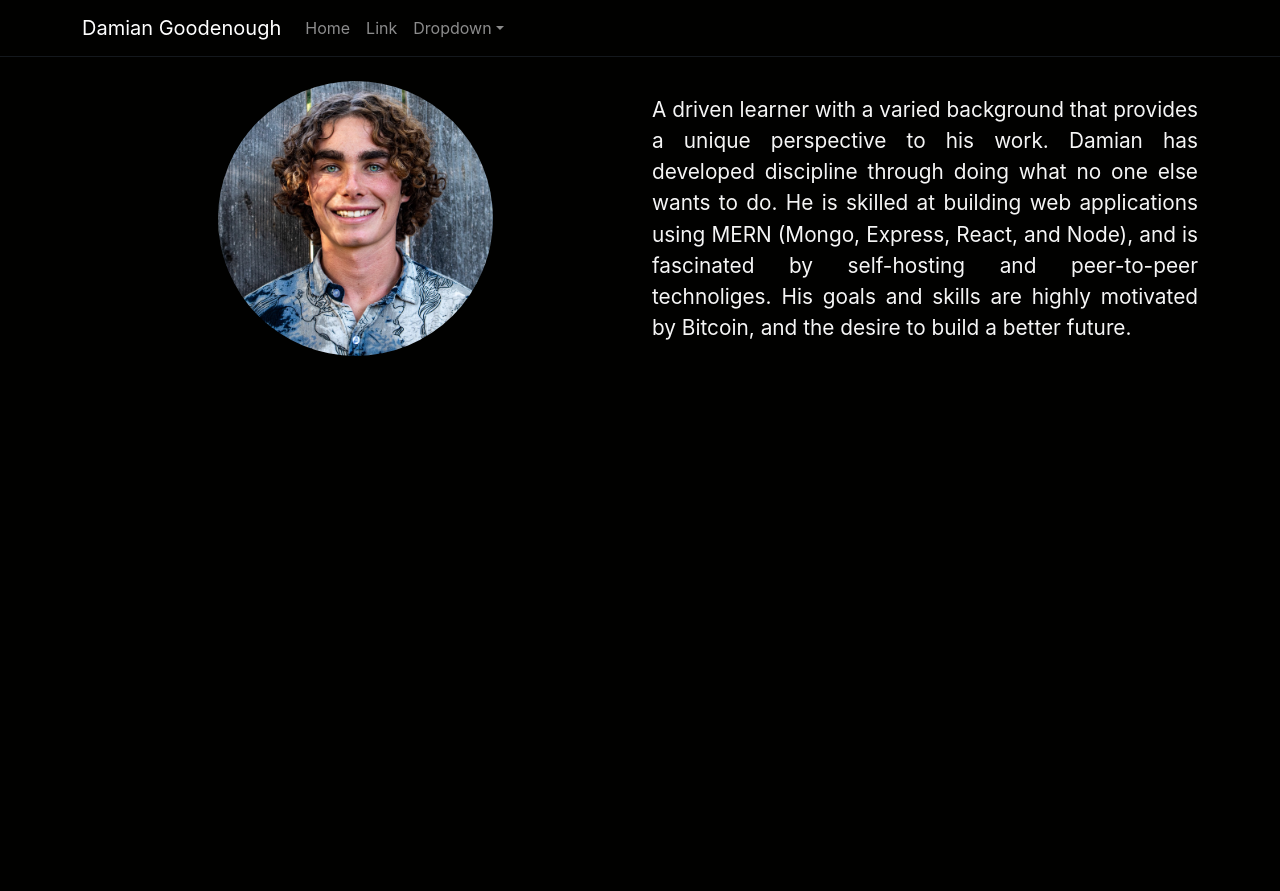
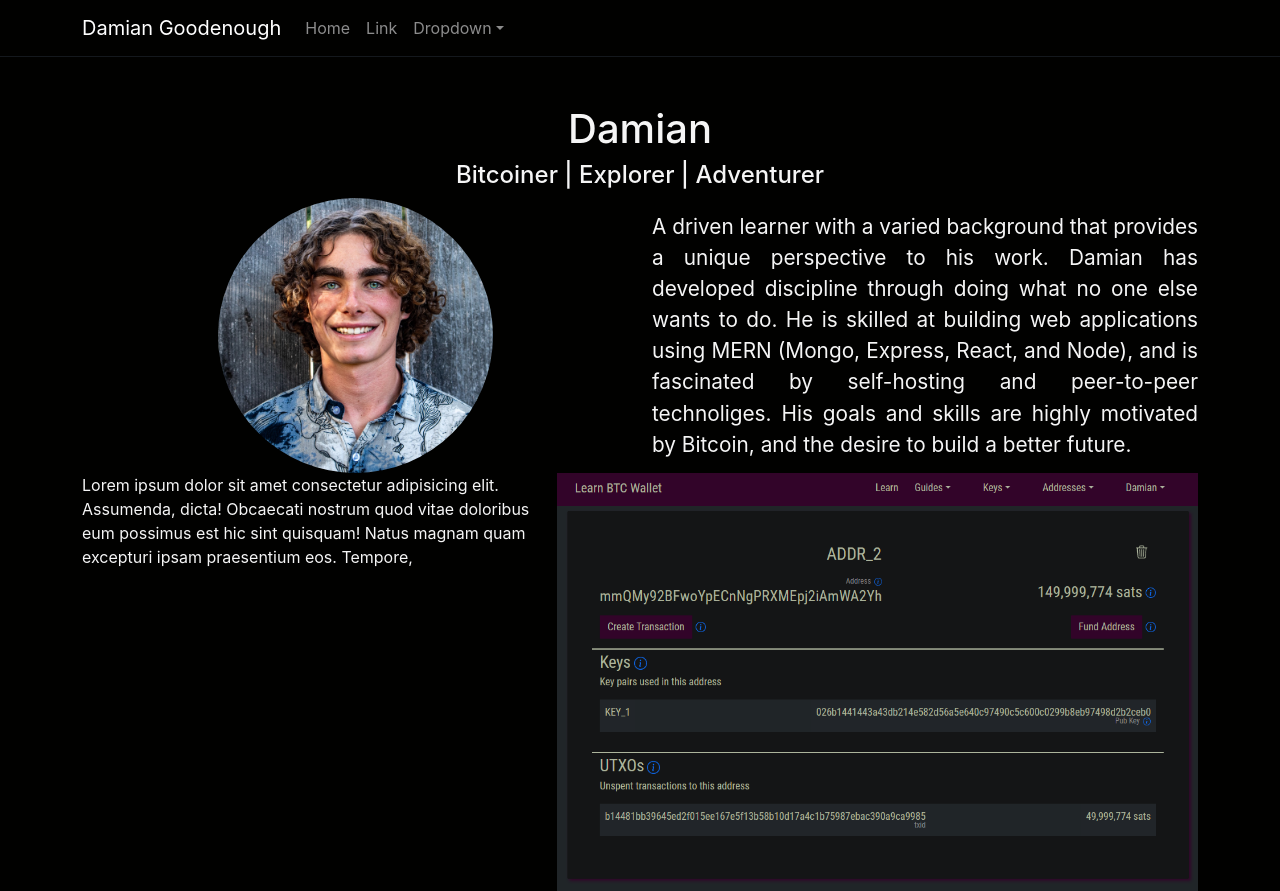
Before and after one commit to daGoodenough/portfolio, a React (Create React App) app: page / in a window 1280 px wide. Before the commit the page ends 800 px from the top, so only its background shows below. Built offline with nearby package versions, Linux system fonts and the light colour scheme.

Commit message:
add the featured project section

```diff
--- /dev/null
+++ b/src/components/FeaturedProject.js
@@ -0,0 +1,24 @@
+import { Col } from 'react-bootstrap';
+
+import learnBtcWallet from '../images/learn-btc-wallet-addr.png';
+
+const FeaturedProject = () => (
+  <>
+    <Col md={5}>
+      <div className="featured-project">
+        Lorem ipsum dolor sit amet consectetur adipisicing elit. Assumenda,
+        dicta! Obcaecati nostrum quod vitae doloribus eum possimus est hic sint
+        quisquam! Natus magnam quam excepturi ipsam praesentium eos. Tempore,
+      </div>
+    </Col>
+    <Col md={7}>
+      <img
+        src={learnBtcWallet}
+        alt="Learn Bitcoin Wallet Website"
+        className="featured-project"
+      />
+    </Col>
+  </>
+);
+
+export default FeaturedProject;
--- a/src/components/Home.js
+++ b/src/components/Home.js
@@ -1,11 +1,19 @@
 import { Container, Row } from 'react-bootstrap';
 
 import AboutMe from './AboutMe';
+import FeaturedProject from './FeaturedProject';
 
 const Home = () => (
-  <Container className="mt-4">
+  <Container className="mt-5">
+    <Row className="text-center">
+      <h1>Damian</h1>
+      <h4>Bitcoiner | Explorer | Adventurer</h4>
+    </Row>
     <Row className="justify-content-center">
       <AboutMe />
+    </Row>
+    <Row>
+      <FeaturedProject />
     </Row>
   </Container>
 );
--- a/src/index.css
+++ b/src/index.css
@@ -47,6 +47,10 @@ nav {
   text-align: justify;
 }
 
+img.featured-project {
+  max-width: 100%;
+}
+
 /* @media screen and (min-width: 768px) {
   .home-profile-pic {
     max-width: 80%;
```
Also changed, not shown: src/images/learn-btc-wallet-addr.png (added).
